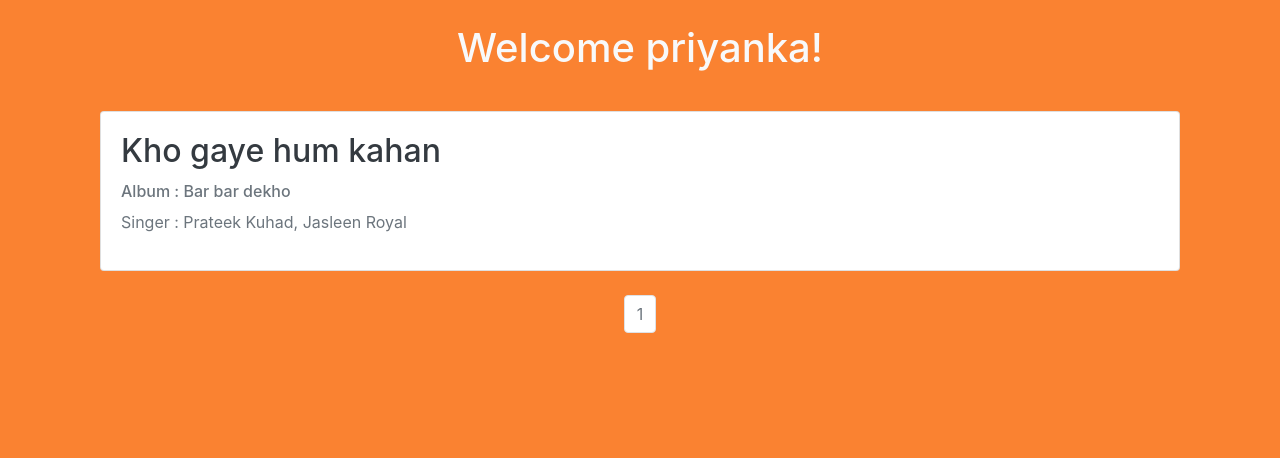
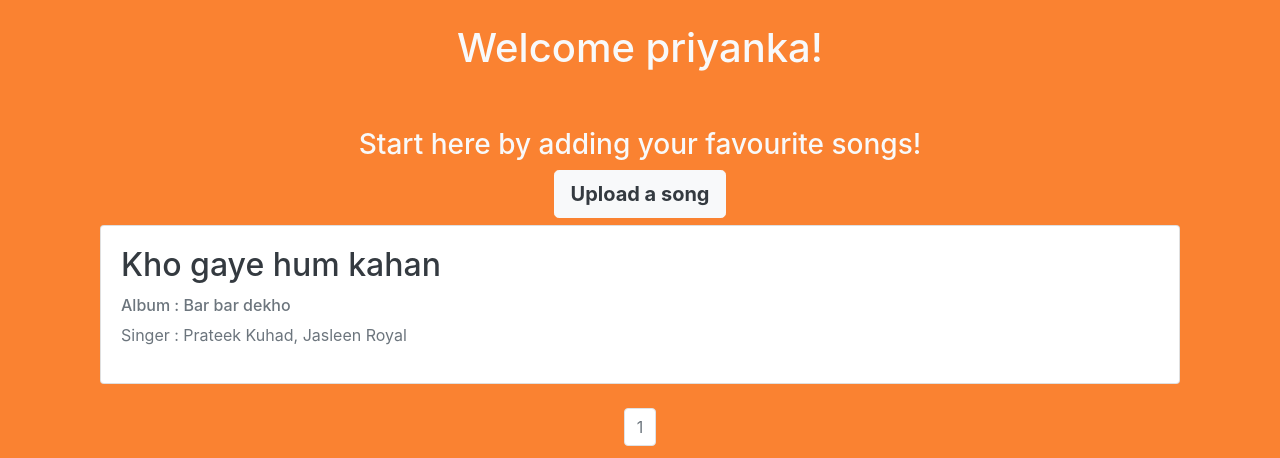
Before and after one commit to priyankagohil/upbeat, a Flask app: a page that uses upbeatmusicmanager/templates/user_songs.html in a window 1280 px wide. Shown: the part 56-514 px from the top of the page. Run offline with Flask 2, Linux system fonts and the light colour scheme; data comes from the database, SQL or seed files in the repository; parts of the project's set-up code (start-up, migrations or seed data) failed here and were passed over; some libraries are stand-ins or nearby versions.

Commit message:
requirements

```diff
--- a/upbeatmusicmanager/templates/user_songs.html
+++ b/upbeatmusicmanager/templates/user_songs.html
@@ -7,6 +7,14 @@
     </div>
 
 <br>
+
+{% if not current_user.songs %}
+<br>
+<div class="text-center">
+<h3 class="text-light">Start here by adding your favourite songs!</h3>
+<a href="{{url_for('songs.upload_song')}}"><button class="btn btn-lg btn-light text-dark"><b>Upload a song</b></button></a>
+</div>
+{% endif %}
 <!-- ######################################################
 # songs > blog_posts  # album > author.username
 # song > blog_post    # singer > date
@@ -21,7 +29,9 @@
 
       <div class="card-body">
         <h2 class="card-title text-dark">{{ s.title }}</h2>
+        {% if s.album %}
         <h6 class="text-secondary">Album : {{s.album }}</h6>
+        {% endif %}
         <p class='text-muted'>Singer : {{s.singer}}</p>
       </div>
 
```
Also changed, not shown: requirements.txt (added, +27 -0 lines).
